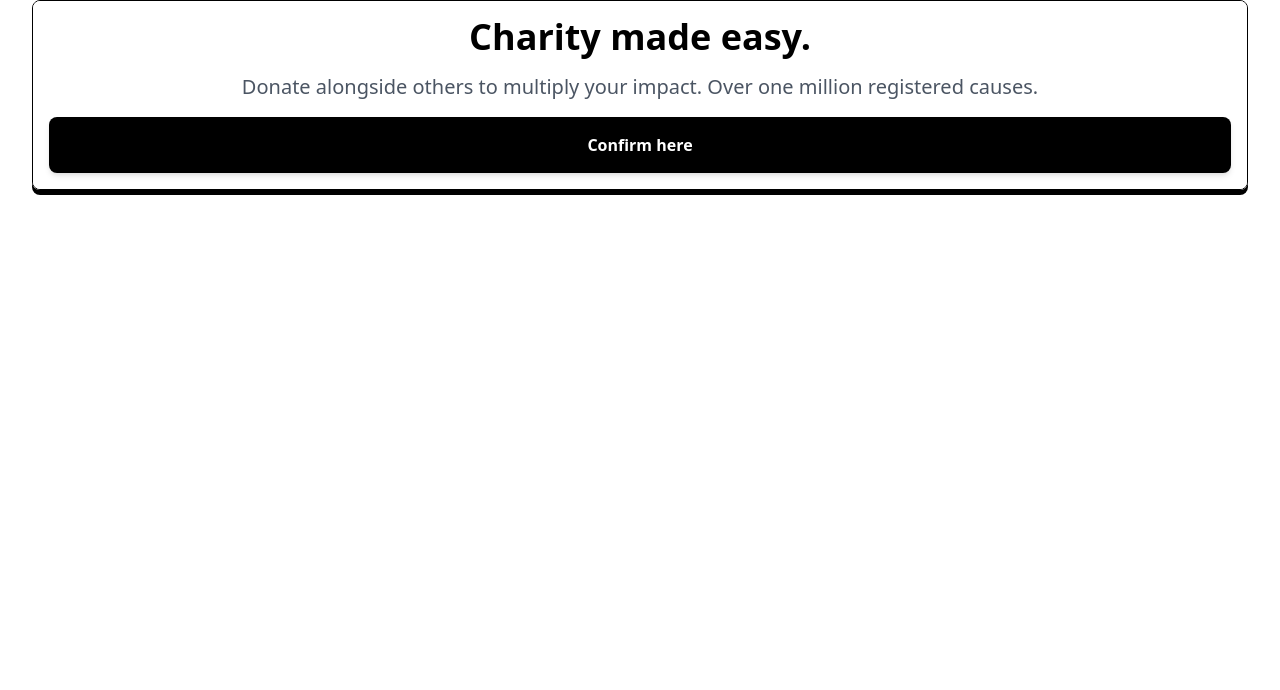
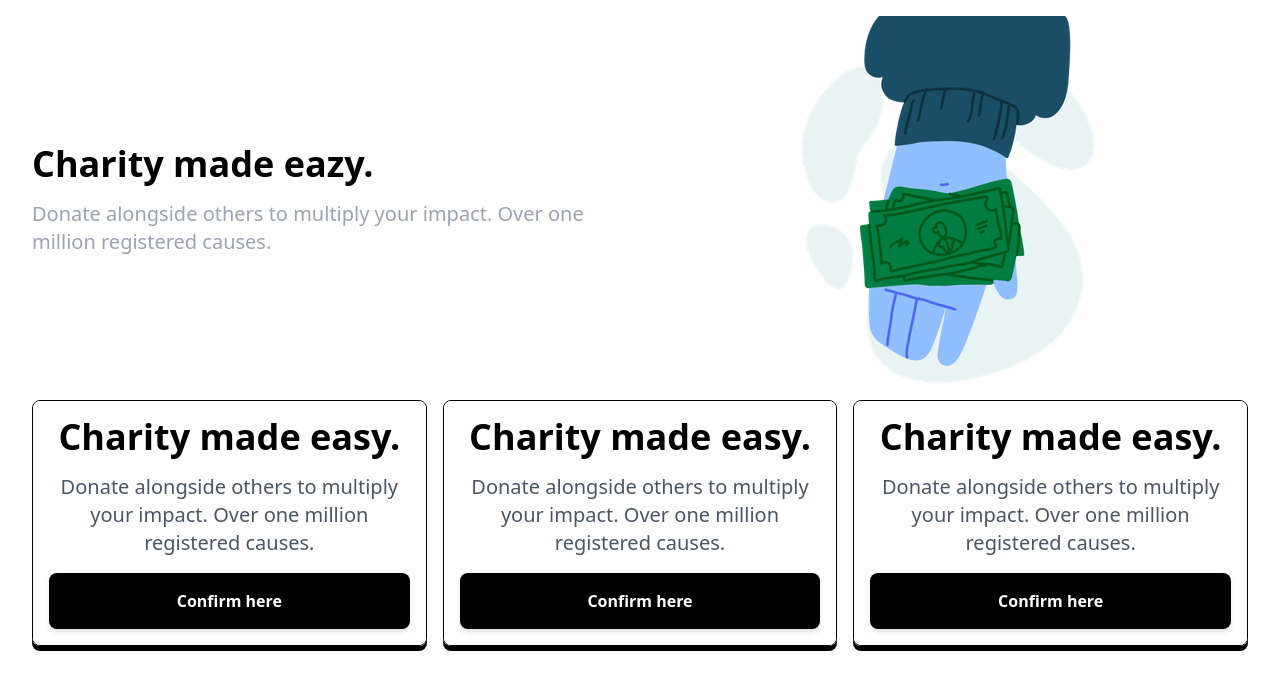
Before and after one commit to jrnesc/chariteazy, a React (Create React App) app in the folder frontend/: page / in a window 1280 px wide. Shown: the top 690 px of the page. Built offline with nearby package versions, Linux system fonts and the light colour scheme.

Commit message:
add hero section to Home

```diff
--- a/frontend/src/pages/Home.jsx
+++ b/frontend/src/pages/Home.jsx
@@ -2,7 +2,29 @@ import React from "react";
 import FeatureCard from "../components/FeatureCard";
 
 const Home = () => {
-  return <FeatureCard />;
+  return (
+    <>
+      <div class="grid grid-cols-1 md:grid-cols-2 gap-4">
+        <div class="my-auto">
+          <h2 class="text-3xl font-extrabold text-black sm:text-4xl">
+            Charity made eazy.
+          </h2>
+          <p class="text-xl mt-4 text-gray-400">
+            Donate alongside others to multiply your impact. Over one million
+            registered causes.
+          </p>
+        </div>
+        <div>
+          <img src="images/hands.png" class="h-41 mx-auto" />
+        </div>
+      </div>
+      <div class="grid grid-cols-1 md:grid-cols-3 gap-4 mb-10">
+        <FeatureCard />
+        <FeatureCard />
+        <FeatureCard />
+      </div>
+    </>
+  );
 };
 
 export default Home;
```
Also changed, not shown: frontend/public/images/hands.png (added).
